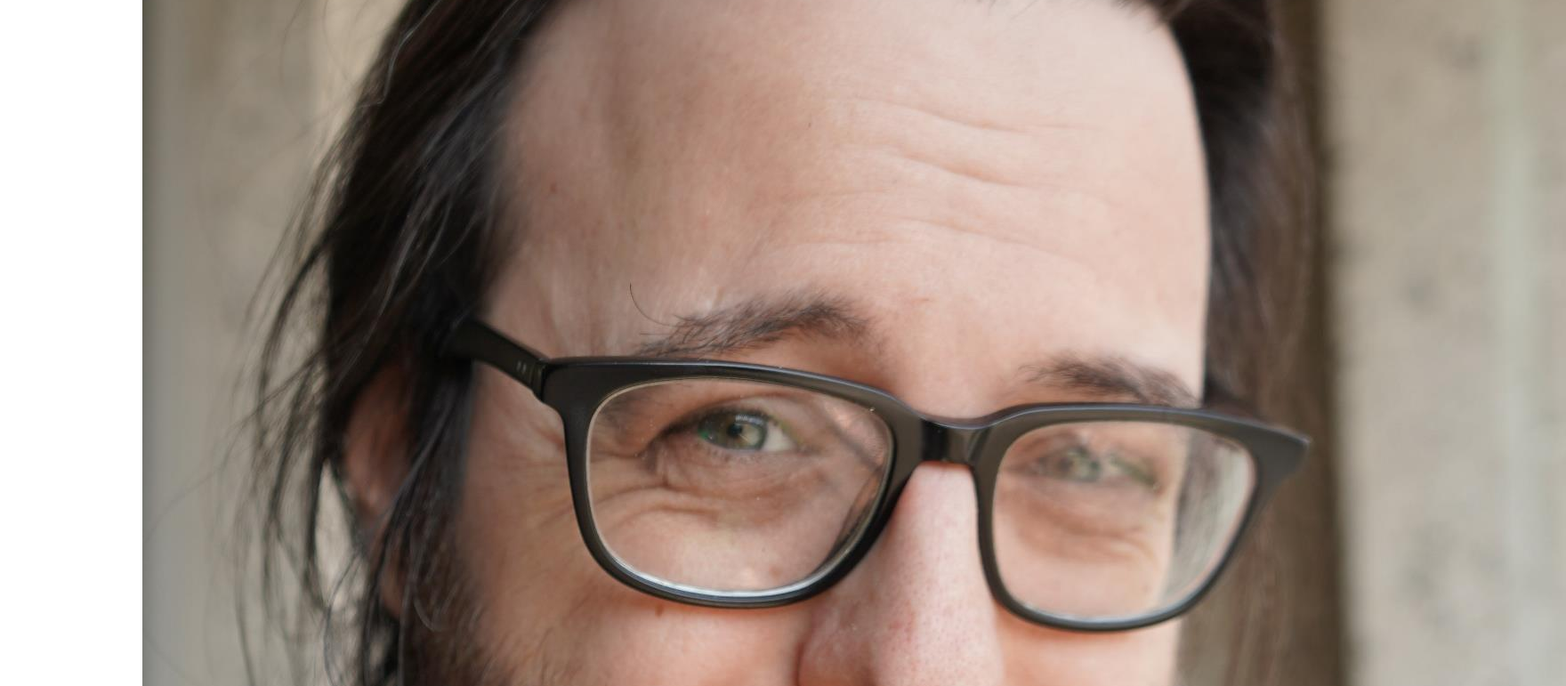
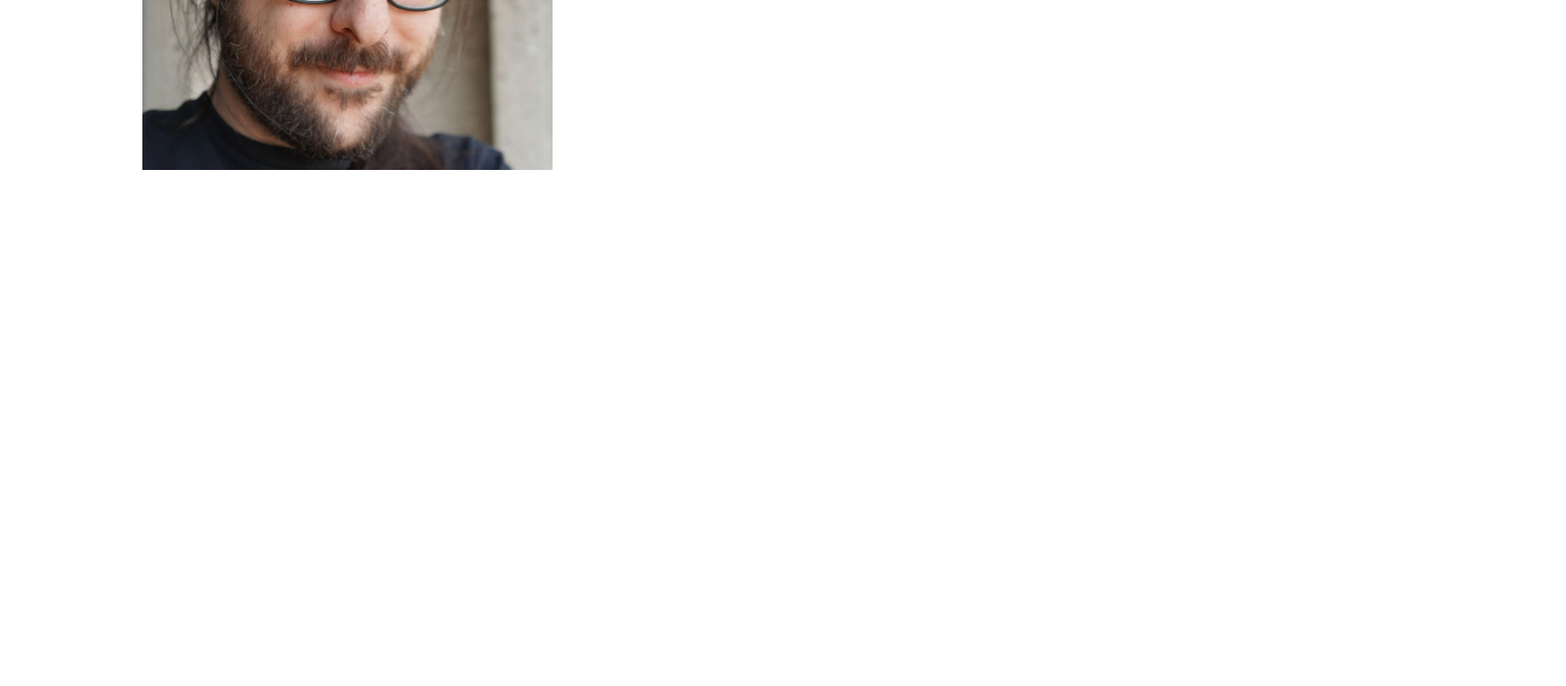
Before and after one commit to MattDemers/datemedoc, a plain HTML site: page index.html in a window 1280 px wide. Shown: the part 318-1089 px from the top of the page at 89% size, 1760 px wide, since content can reach past the window. After the commit the page ends 800 px from the top, so only its background shows below. Drawn offline with Linux system fonts and the light colour scheme.

Commit message:
modified:   index.html

```diff
--- a/index.html
+++ b/index.html
@@ -34,7 +34,7 @@
   <div class="container">
     <div class="row">
         <div class="one-half column" style="margin-top: 5%">
-            <img src="images/headshot_balcony.jpg">
+            <img width="100%" src="images/headshot_balcony.jpg">
         </div>
         <div class="one-half column" style="margin-top: 5%">
             <h2>Basic Page</h2>
```
